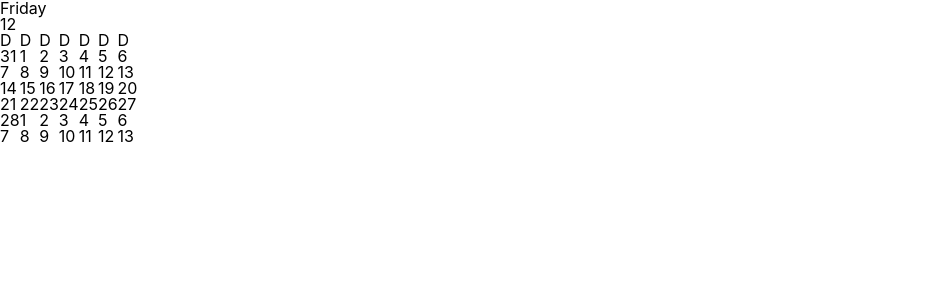
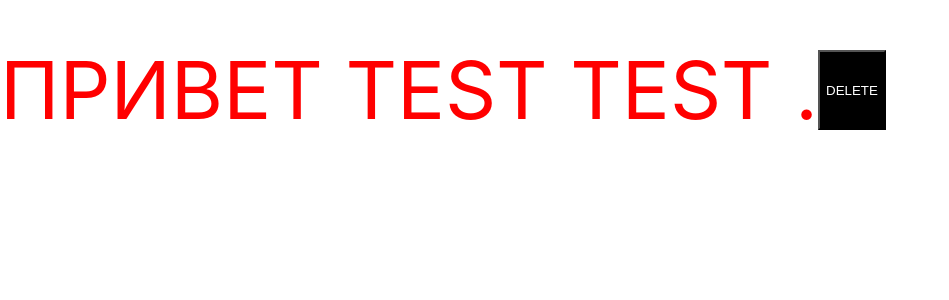
Before and after one commit to fccourses/fd-react-app, a React (Create React App) app: page / in a window 1280 px wide. Shown: the top 300 px of the page, without its empty margins (0-949 px from the left). Built offline with nearby package versions, Linux system fonts and the light colour scheme.

Commit message:
Add SASS  example

```diff
--- a/src/App.js
+++ b/src/App.js
@@ -3,10 +3,11 @@ import SignInForm from './components/SignInForm';
 import AlohaDashboard from './components/AlohaDashboard';
 import Counter from './components/Counter';
 import Calendar from './components/Calendar';
+import Aloha from './components/Aloha';
 
 function App (props) {
 
-  return <Calendar />;
+  return <Aloha name="test test" />;
 }
 
 export default App;
--- a/src/components/Aloha/Aloha.module.css
+++ /dev/null
@@ -1,6 +0,0 @@
-.container {
-  display: flex;
-  color: red;
-  font-size: 0.5rem;
-  padding-top: 50px;
-}
--- /dev/null
+++ b/src/components/Aloha/Aloha.module.scss
@@ -0,0 +1,15 @@
+.container {
+  display: flex;
+  color: red;
+  font-size: 5rem;
+  padding-top: 50px;
+
+  h1 {
+    text-transform: uppercase;
+  }
+
+  button {
+    background-color: black;
+    color: white;
+  }
+}
--- a/src/components/Aloha/index.jsx
+++ b/src/components/Aloha/index.jsx
@@ -1,5 +1,5 @@
 import { Component } from 'react';
-import styles from './Aloha.module.css';
+import styles from './Aloha.module.scss';
 
 class Aloha extends Component {
   constructor(props) {
--- a/src/components/SignInForm/index.jsx
+++ b/src/components/SignInForm/index.jsx
@@ -1,16 +1,18 @@
 import React, { Component } from 'react';
-import styles from './SignInForm.module.css';
+import styles from './SignInForm.module.scss';
 import cx from 'classnames';
+
+const initialState = {
+  email: '',
+  password: '',
+  isemailValid: true,
+  ispasswordValid: true,
+};
 
 class SignInForm extends Component {
   constructor (props) {
     super(props);
-    this.state = {
-      email: '',
-      isemailValid: true,
-      password: '',
-      ispasswordValid: true,
-    };
+    this.state = { ...initialState };
   }
 
   handleChange = ({ target: { value, name } }) => {
@@ -28,10 +30,7 @@ class SignInForm extends Component {
 
   handleSubmit = event => {
     event.preventDefault();
-    this.setState({
-      email: '',
-      password: '',
-    });
+    this.setState({ ...initialState });
   };
 
   render () {
```
Also changed, not shown: src/components/SignInForm/SignInForm.module.scss (renamed from src/components/SignInForm/SignInForm.module.css), 1 other file (tests, documents, lock files or other folders).
